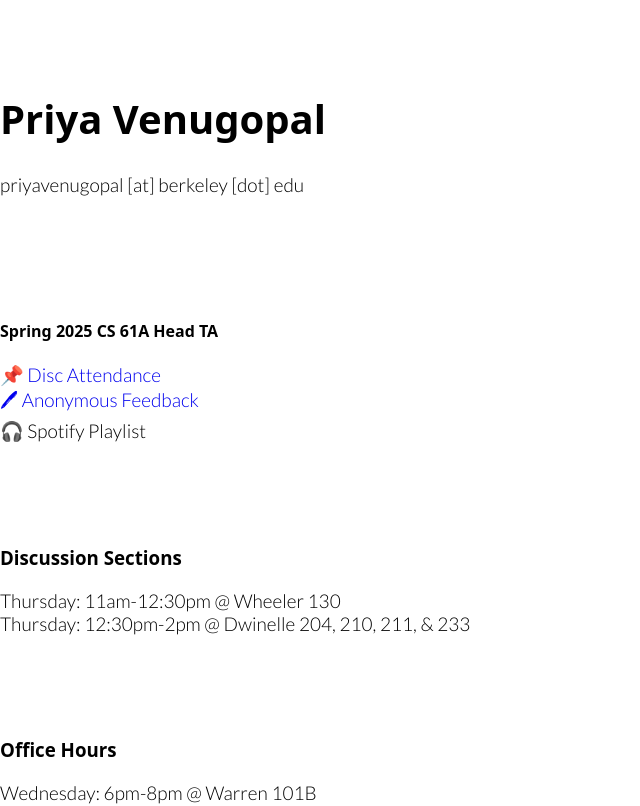
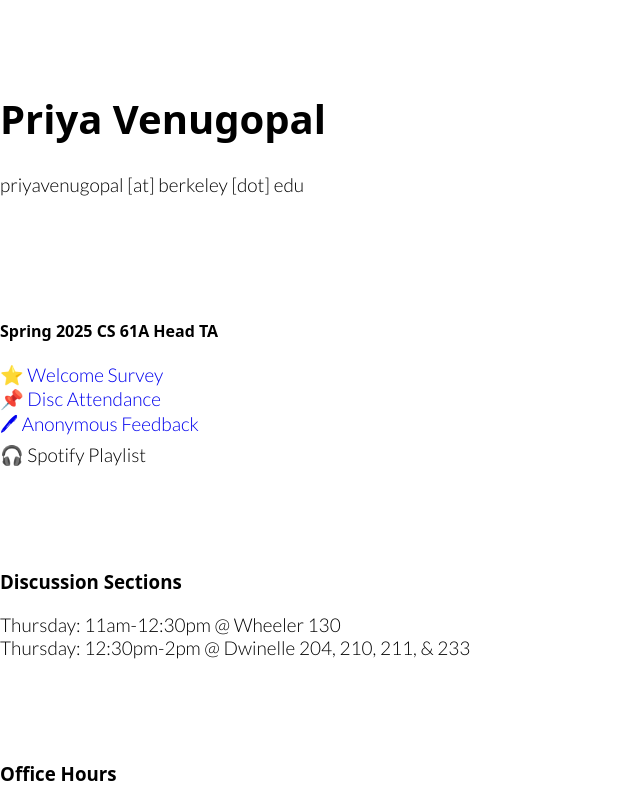
Before and after one commit to priya0004/teaching, a React (Create React App) app: page / in a window 1280 px wide. Shown: the top 806 px of the page, without its empty margins (0-640 px from the left). Built offline with nearby package versions, Linux system fonts and the light colour scheme.

Commit message:
[sp25] add welcome survey

```diff
--- a/src/content.js
+++ b/src/content.js
@@ -15,6 +15,9 @@ function content() {
                     <div id='links'>
                         <h4> Spring 2025 CS 61A Head TA </h4>
                         <p>
+                            <a className='link' target='_blank' rel='noreferrer' href='https://docs.google.com/forms/d/e/1FAIpQLSeTL33VPtC6IK_GMsmMmbsiAGxtVWJD9s0JrLzX0QqhaSswkg/viewform?usp=dialog'>
+                                &#11088; Welcome Survey
+                            </a> <br />
                             <a className='link' target='_blank' rel='noreferrer' href='http://go.cs61a.org/discussion-attendance'>
                                 &#128204; Disc Attendance
                             </a> <br />
```
